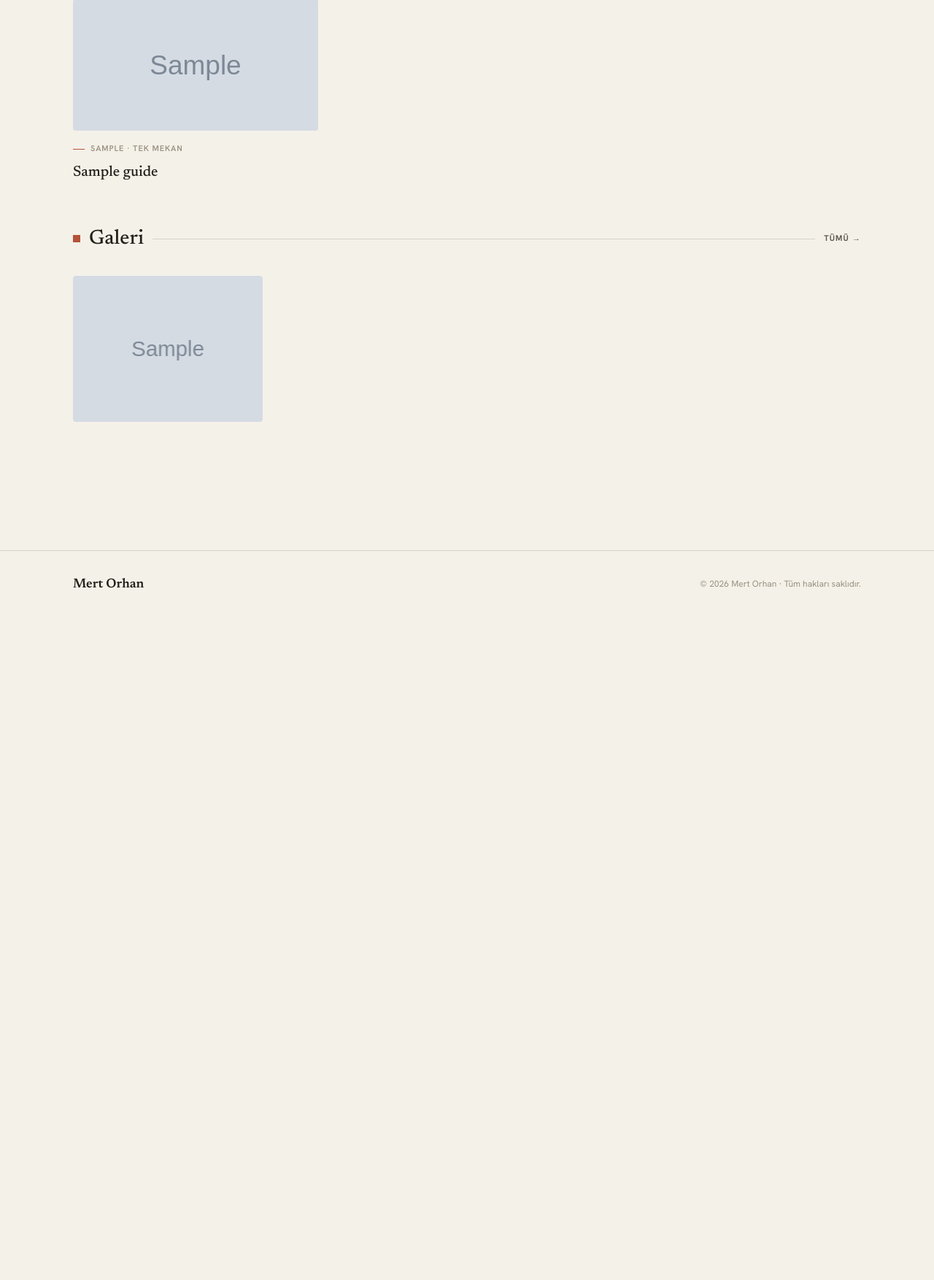
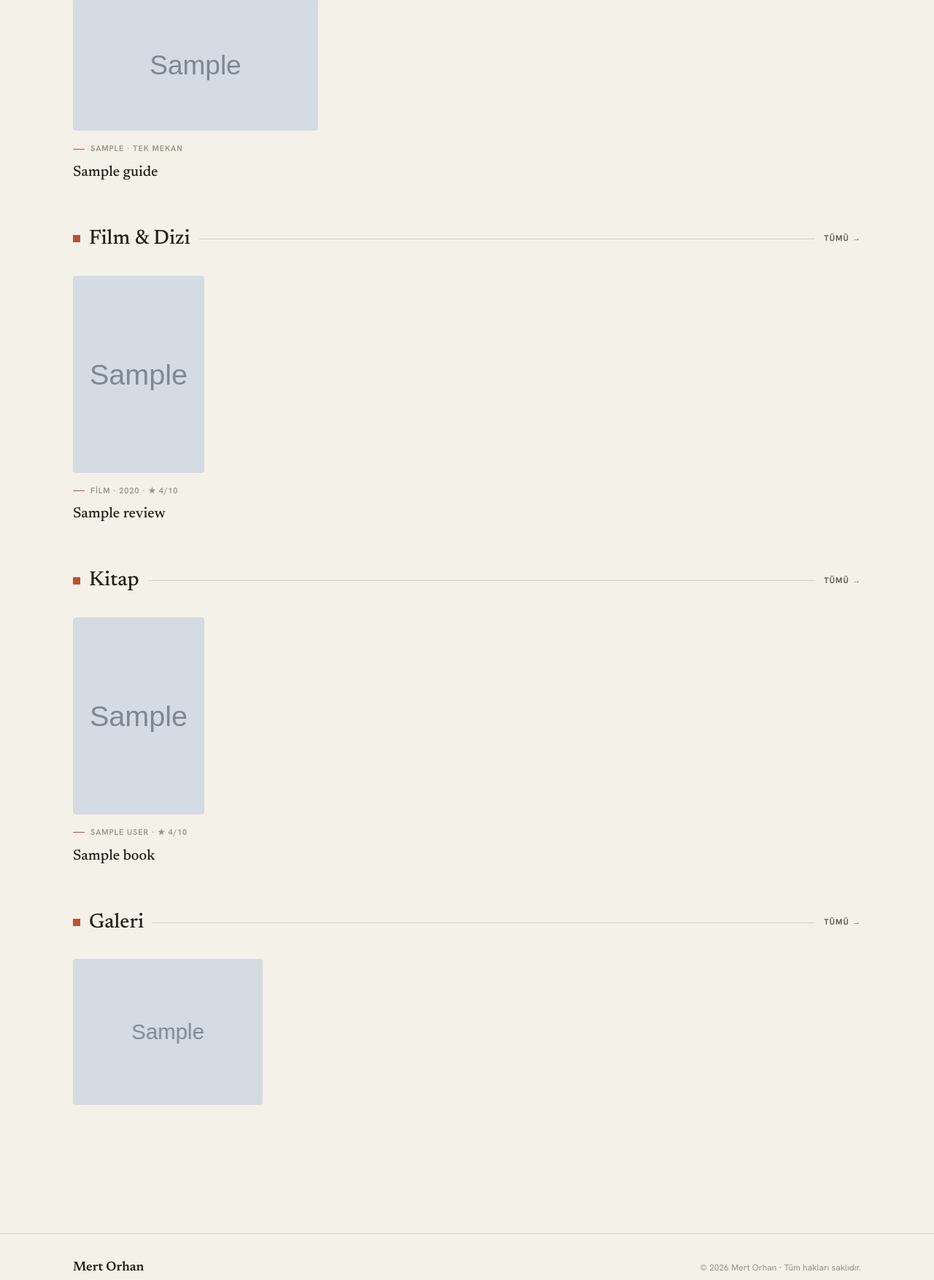
Before and after one commit to mertorhan/mertorhan-site, a Django app: page / in a window 1280 px wide. Shown: the part 1371-3125 px from the top of the page at 73% size. Before the commit the page ends 2177 px from the top, so only its background shows below. Run offline with Django 5.2, Linux system fonts and the light colour scheme; tables that the repository leaves empty hold one stand-in row (values such as "Sample post"); grey boxes marked "Sample" are stand-in pictures.

Commit message:
Siir satir sonlari, kitap/film afis duzeni, ana sayfaya film ve kitap bolumleri

```diff
--- a/blog/models.py
+++ b/blog/models.py
@@ -25,7 +25,8 @@ class BlogPost(models.Model):
     )
     summary = models.TextField("Özet", blank=True, default="")
     body = models.TextField("İçerik")
-    pullquote = models.CharField("Vurgulu alıntı", max_length=300, blank=True, default="")
+    # CharField -> TextField: admin'de artik cok satirli kutu cikar (siir, dize vb.)
+    pullquote = models.TextField("Vurgulu alıntı", blank=True, default="")
     cover_image = models.ImageField("Kapak görseli", upload_to="blog/", blank=True, null=True)
     reading_time = models.PositiveIntegerField("Okuma süresi (dk)", default=1)
     is_featured = models.BooleanField("Öne çıkan", default=False)
--- a/blog/templates/blog/post_detail.html
+++ b/blog/templates/blog/post_detail.html
@@ -24,7 +24,7 @@
             {{ first_part|linebreaks }}
 
             {% if post.pullquote %}
-            <blockquote class="pullquote">{{ post.pullquote }}</blockquote>
+            <blockquote class="pullquote">{{ post.pullquote|linebreaksbr }}</blockquote>
             {% endif %}
 
             {{ rest_part|linebreaks }}
--- a/books/templates/books/book_list.html
+++ b/books/templates/books/book_list.html
@@ -11,7 +11,7 @@
 
     {# ===== Öne çıkan kitap ===== #}
     {% if featured %}
-    <a href="{% url 'book_detail' featured.slug %}" class="feature-card">
+    <a href="{% url 'book_detail' featured.slug %}" class="feature-card feature-card--poster">
         <div class="feature-image"{% if featured.cover_image %} style="background-image:url('{{ featured.cover_image.url }}'); background-size:cover; background-position:center;"{% endif %}></div>
         <div class="feature-body">
             <p class="card-meta">
@@ -33,7 +33,7 @@
     <div class="card-grid" style="margin-top:40px;">
         {% for book in books %}
         <a href="{% url 'book_detail' book.slug %}" class="card">
-            <div class="card-image"{% if book.cover_image %} style="background-image:url('{{ book.cover_image.url }}'); background-size:cover; background-position:center;"{% endif %}></div>
+            <div class="card-image card-image--poster"{% if book.cover_image %} style="background-image:url('{{ book.cover_image.url }}'); background-size:cover; background-position:center;"{% endif %}></div>
             <div class="card-body">
                 <p class="card-meta">
                     <span class="meta-tick"></span>
--- a/core/templates/core/home.html
+++ b/core/templates/core/home.html
@@ -94,6 +94,61 @@
     </section>
 
 
+    <section class="section">
+        <div class="ledger-head">
+            <span class="ledger-tick"></span>
+            <h2 class="ledger-title">Film &amp; Dizi</h2>
+            <span class="ledger-line"></span>
+            <a href="{% url 'review_list' %}" class="ledger-all">Tümü →</a>
+        </div>
+
+        {# Film/dizi kartlari: afis oraninda (card-image--poster) #}
+        <div class="card-grid">
+            {% for review in reviews %}
+            <a href="{% url 'review_detail' review.slug %}" class="card">
+                <div class="card-image card-image--poster"{% if review.cover_image %} style="background-image:url('{{ review.cover_image.url }}'); background-size:cover; background-position:center;"{% endif %}></div>
+                <div class="card-body">
+                    <p class="card-meta">
+                        <span class="meta-tick"></span>
+                        {{ review.get_content_type_display }}{% if review.release_year %} · {{ review.release_year }}{% endif %}{% if review.rating %} · ★ {{ review.rating }}/10{% endif %}
+                    </p>
+                    <h3 class="card-title">{{ review.title }}</h3>
+                </div>
+            </a>
+            {% empty %}
+            <p>Henüz inceleme eklenmedi.</p>
+            {% endfor %}
+        </div>
+    </section>
+
+
+    <section class="section">
+        <div class="ledger-head">
+            <span class="ledger-tick"></span>
+            <h2 class="ledger-title">Kitap</h2>
+            <span class="ledger-line"></span>
+            <a href="{% url 'book_list' %}" class="ledger-all">Tümü →</a>
+        </div>
+
+        {# Kitap kartlari: afis oraninda (card-image--poster) #}
+        <div class="card-grid">
+            {% for book in books %}
+            <a href="{% url 'book_detail' book.slug %}" class="card">
+                <div class="card-image card-image--poster"{% if book.cover_image %} style="background-image:url('{{ book.cover_image.url }}'); background-size:cover; background-position:center;"{% endif %}></div>
+                <div class="card-body">
+                    <p class="card-meta">
+                        <span class="meta-tick"></span>
+                        {{ book.author }}{% if book.rating %} · ★ {{ book.rating }}/10{% endif %}
+                    </p>
+                    <h3 class="card-title">{{ book.title }}</h3>
+                </div>
+            </a>
+            {% empty %}
+            <p>Henüz kitap eklenmedi.</p>
+            {% endfor %}
+        </div>
+    </section>
+
 
     <section class="section">
         <div class="ledger-head">
@@ -117,5 +172,4 @@
     </section>
 
 
-
 {% endblock %}
--- a/core/views.py
+++ b/core/views.py
@@ -2,6 +2,8 @@ from django.shortcuts import render, redirect
 from blog.models import BlogPost
 from guide.models import Guide
 from gallery.models import Photo
+from movies.models import Review
+from books.models import Book
 from .models import Profile
 from .forms import ContactForm
 
@@ -20,7 +22,17 @@ def home(request):
     # Hero için tek bir öne çıkan gezi
     hero_guide = guides[0] if guides else None
 
-    # Ana sayfa galeri şeridi için son fotoğraflar (Blok 3'te kullanılacak)
+    # Öne çıkan film/dizi incelemeleri (yoksa en yeni)
+    reviews = Review.objects.filter(is_published=True, is_featured=True)[:3]
+    if not reviews:
+        reviews = Review.objects.filter(is_published=True)[:3]
+
+    # Öne çıkan kitaplar (yoksa en yeni)
+    books = Book.objects.filter(is_published=True, is_featured=True)[:3]
+    if not books:
+        books = Book.objects.filter(is_published=True)[:3]
+
+    # Ana sayfa galeri şeridi için son fotoğraflar
     gallery_photos = Photo.objects.filter(is_published=True)[:4]
 
     # Profil (tek kayıt) — fotoğraf vb. için
@@ -30,6 +42,8 @@ def home(request):
         "posts": posts,
         "guides": guides,
         "hero_guide": hero_guide,
+        "reviews": reviews,
+        "books": books,
         "gallery_photos": gallery_photos,
         "profile": profile,
     })
--- a/movies/templates/movies/review_detail.html
+++ b/movies/templates/movies/review_detail.html
@@ -15,10 +15,10 @@
         </p>
         <a href="#" class="share-link js-share">↗ Paylaş</a>
 
-        {# Kapak / afiş #}
+        {# Afis + kunye yan yana (dar ekranda alt alta duser) #}
+        <div class="poster-head">
             <div class="article-cover"{% if review.cover_image %} style="background-image:url('{{ review.cover_image.url }}'); background-size:cover; background-position:center;"{% endif %}></div>
 
-        {# Künye: dolu alanlar gösterilir, boşlar hiç görünmez #}
             <div class="credits">
                 {% if review.director %}
                 <div class="credits-item"><p class="credits-label">Yönetmen</p><p class="credits-value">{{ review.director }}</p></div>
@@ -33,6 +33,7 @@
                 <div class="credits-item"><p class="credits-label">Yapım yılı</p><p class="credits-value">{{ review.release_year }}</p></div>
                 {% endif %}
             </div>
+        </div>
 
         {# İnceleme gövdesi #}
         <div class="article-body">
--- a/movies/templates/movies/review_list.html
+++ b/movies/templates/movies/review_list.html
@@ -19,7 +19,7 @@
 
     {# ===== Öne çıkan inceleme ===== #}
     {% if featured %}
-    <a href="{% url 'review_detail' featured.slug %}" class="feature-card">
+    <a href="{% url 'review_detail' featured.slug %}" class="feature-card feature-card--poster">
         <div class="feature-image"{% if featured.cover_image %} style="background-image:url('{{ featured.cover_image.url }}'); background-size:cover; background-position:center;"{% endif %}></div>
         <div class="feature-body">
             <p class="card-meta">
@@ -41,7 +41,7 @@
     <div class="card-grid" style="margin-top:40px;">
         {% for review in reviews %}
         <a href="{% url 'review_detail' review.slug %}" class="card">
-            <div class="card-image"{% if review.cover_image %} style="background-image:url('{{ review.cover_image.url }}'); background-size:cover; background-position:center;"{% endif %}>
+            <div class="card-image card-image--poster"{% if review.cover_image %} style="background-image:url('{{ review.cover_image.url }}'); background-size:cover; background-position:center;"{% endif %}>
                 <span class="badge badge-rota">{{ review.get_content_type_display }}</span>
             </div>
             <div class="card-body">
--- a/static/css/style.css
+++ b/static/css/style.css
@@ -1793,3 +1793,62 @@ main {
     letter-spacing: 0.08em;
     color: var(--faint);
 }
+
+/* ============================================
+   35. KİTAP & FİLM — AFİŞ (dikey kapak) DÜZENİ
+   Not: Bu bolum dosyanin EN SONUNDA durmali.
+   Yukaridaki yatay bant kurallarini kaskad ile eziyor.
+   Blog ve gezi sayfalari bu sinifları KULLANMAZ,
+   onlar eskisi gibi yatay bant olarak kalir.
+   ============================================ */
+
+/* --- 1) Liste + ana sayfa kucuk kartlari --- */
+/* height:auto -> eski 180px'i iptal eder, aspect-ratio devreye girer.
+   max-width -> kolon genisledikce afisin buyumesini durdurur.
+   BU SAYIYI DEGISTIREREK afis boyutunu ayarlayabilirsin. */
+.card-image--poster {
+    height: auto;
+    aspect-ratio: 2 / 3;
+    max-width: 180px;
+}
+
+/* --- 2) One cikan buyuk kart: afis solda, metin saginda --- */
+.feature-card--poster {
+    grid-template-columns: 220px 1fr;
+    align-items: start;
+}
+.feature-card--poster .feature-image {
+    height: auto;
+    aspect-ratio: 2 / 3;
+}
+
+/* --- 3) Detay sayfasi: afis solda, kunye saginda --- */
+.poster-head {
+    display: grid;
+    grid-template-columns: 220px 1fr;
+    gap: 32px;
+    align-items: start;
+    margin-bottom: 40px;
+}
+.poster-head .article-cover {
+    height: auto;
+    aspect-ratio: 2 / 3;
+    margin-bottom: 0;
+}
+/* Kunye kutusunun kendi ust/alt bosluklari burada gereksiz */
+.poster-head .credits {
+    margin: 0;
+}
+
+/* --- Dar ekran (telefon/tablet): yan yana yerine alt alta --- */
+@media (max-width: 700px) {
+    .feature-card--poster,
+    .poster-head {
+        grid-template-columns: 1fr;
+        gap: 24px;
+    }
+    .feature-card--poster .feature-image,
+    .poster-head .article-cover {
+        max-width: 220px;
+    }
+}
```
Also changed, not shown: books/templates/books/book_detail.html (+5 -4 lines), blog/migrations/0005_alter_blogpost_pullquote.py (added). Lines whose indentation alone changed are shown as unchanged.
